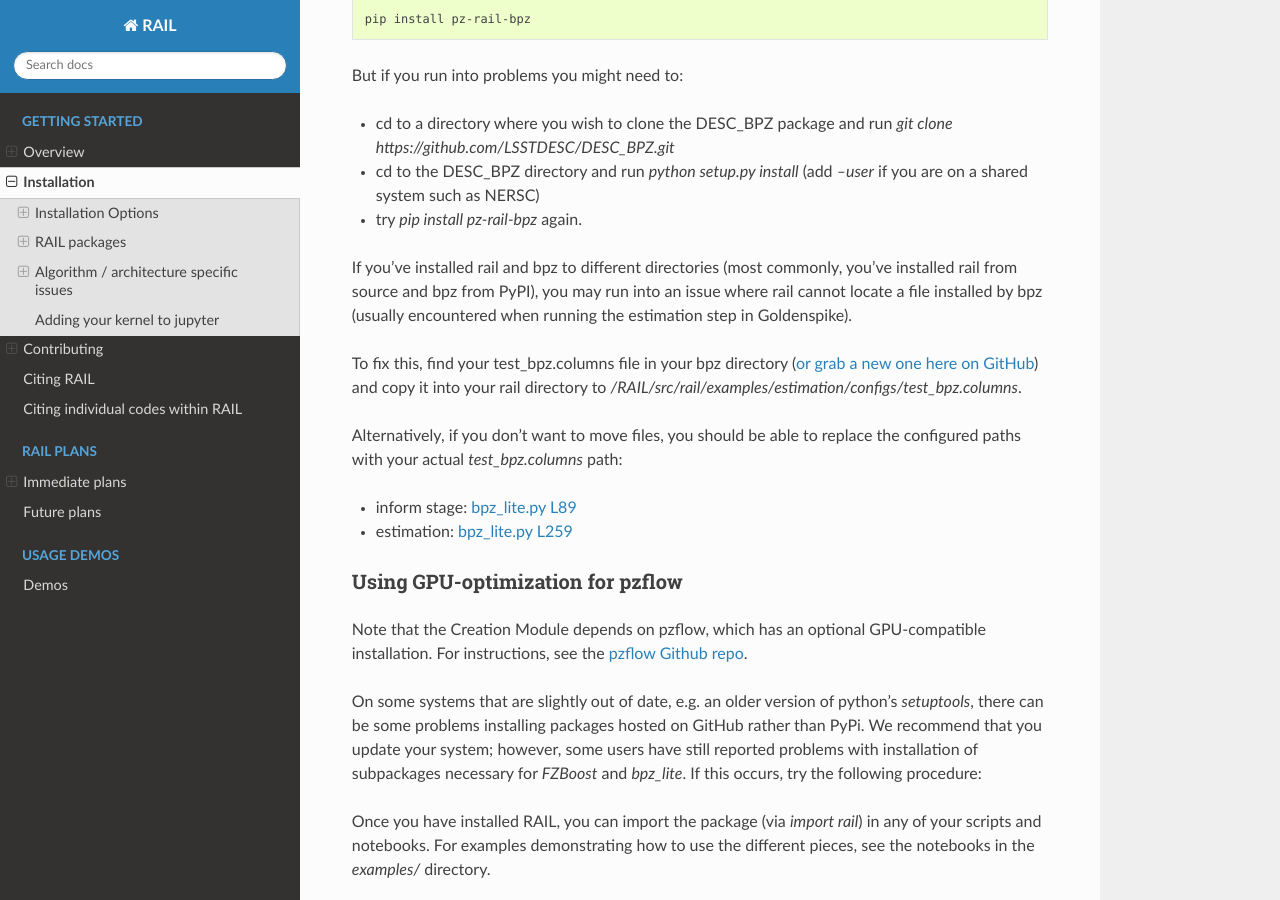
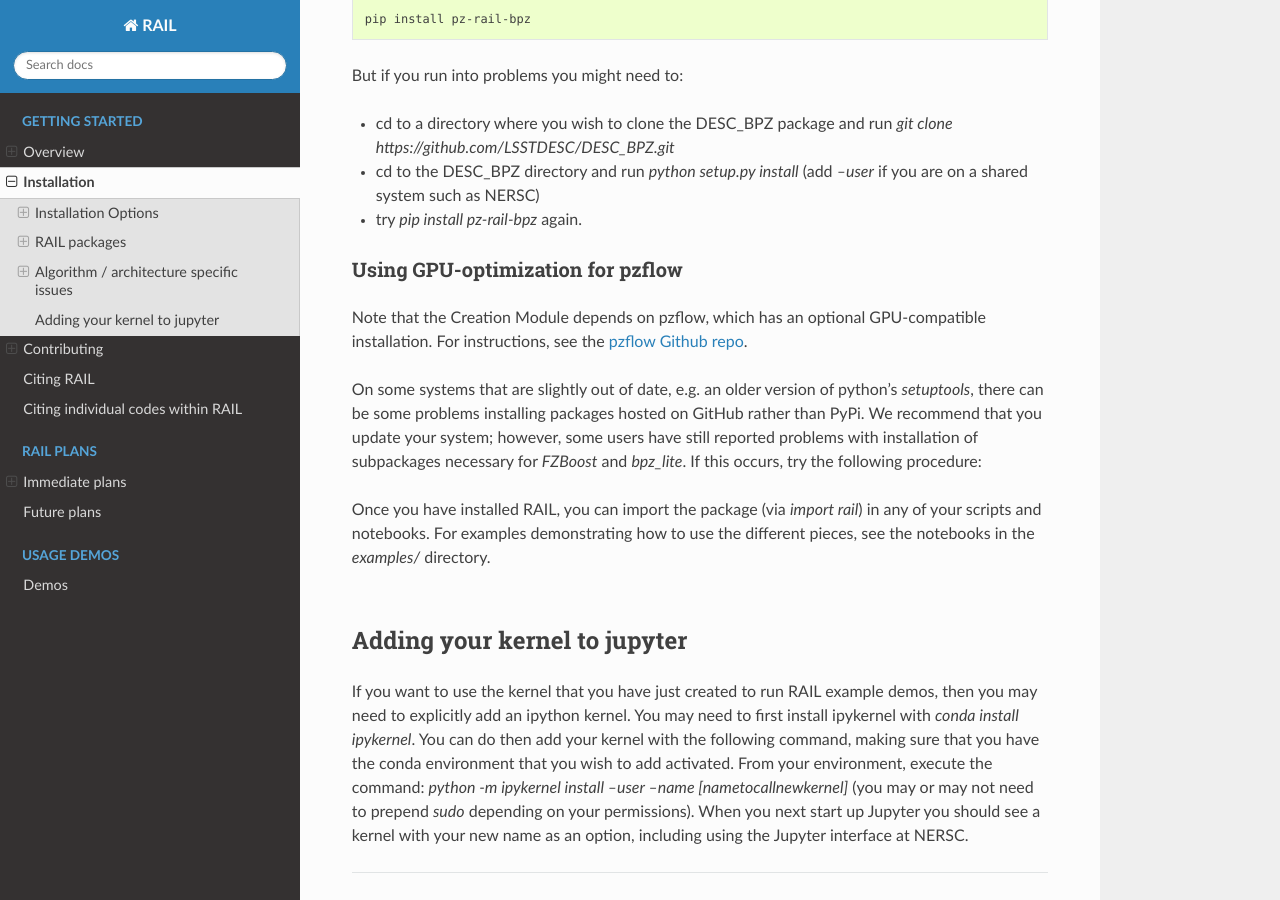
Before and after one commit to LSSTDESC/rail, a Sphinx documentation site: the page built from docs/source/installation.rst, in a window 1280 px wide and 900 px high, scrolled down 5079 px. Built offline with Sphinx 7.4.7 and the Read the Docs theme 2.0.0, drawn with Linux system fonts in a browser that asks for light colours; pages that are not in the unit, such as notebooks, are missing from menus; the version number could not be read and is left out.

Commit message:
rmv (deprecated) bpz special install instructions

```diff
--- a/docs/source/installation.rst
+++ b/docs/source/installation.rst
@@ -222,22 +222,6 @@
 - cd to the DESC_BPZ directory and run `python setup.py install` (add `--user` if you are on a shared system such as NERSC)
 - try `pip install pz-rail-bpz` again.
 
-If you've installed rail and bpz to different directories (most commonly, you've installed rail from
-source and bpz from PyPI), you may run into an issue where rail cannot locate a file installed by bpz
-(usually encountered when running the estimation step in Goldenspike).
-
-To fix this, find your test_bpz.columns file in your bpz directory (`or grab a new one here on
-GitHub <https://github.com/LSSTDESC/rail_bpz/blob/main/src/rail/examples/estimation/configs/test_bpz.columns>`_)
-and copy it into your rail directory to `/RAIL/src/rail/examples/estimation/configs/test_bpz.columns`.
-
-Alternatively, if you don't want to move files, you should be able to replace the configured paths with
-your actual `test_bpz.columns` path:
-
-* inform stage: `bpz_lite.py L89 <https://github.com/LSSTDESC/rail_bpz/blob/65870ffd93ba35356a1af44104a0a78530085789/src/rail/estimation/algos/bpz_lite.py#L89>`_
-
-* estimation: `bpz_lite.py L259 <https://github.com/LSSTDESC/rail_bpz/blob/65870ffd93ba35356a1af44104a0a78530085789/src/rail/estimation/algos/bpz_lite.py#L259>`_
-
-
 
 Using GPU-optimization for pzflow
 ---------------------------------
```
